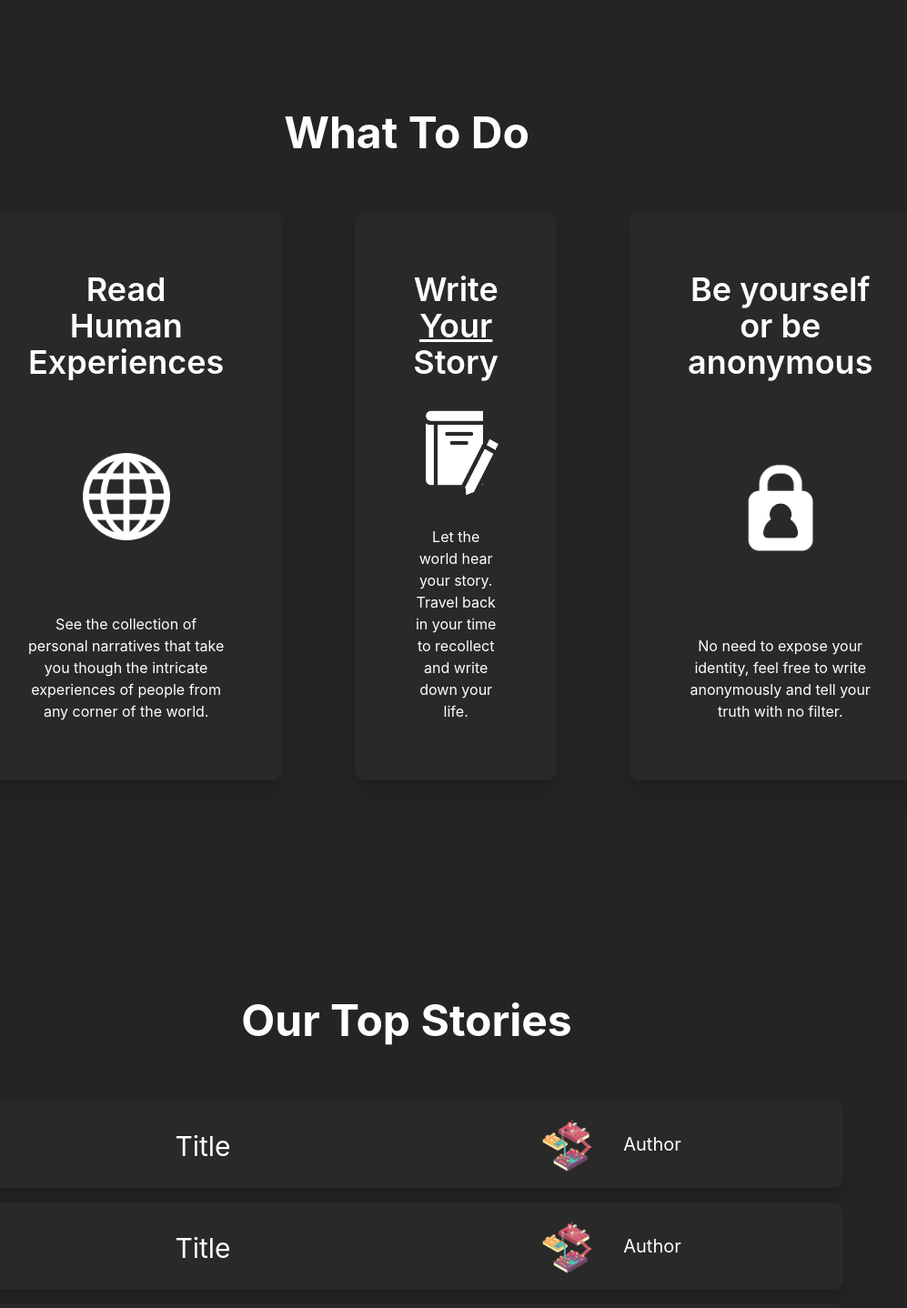
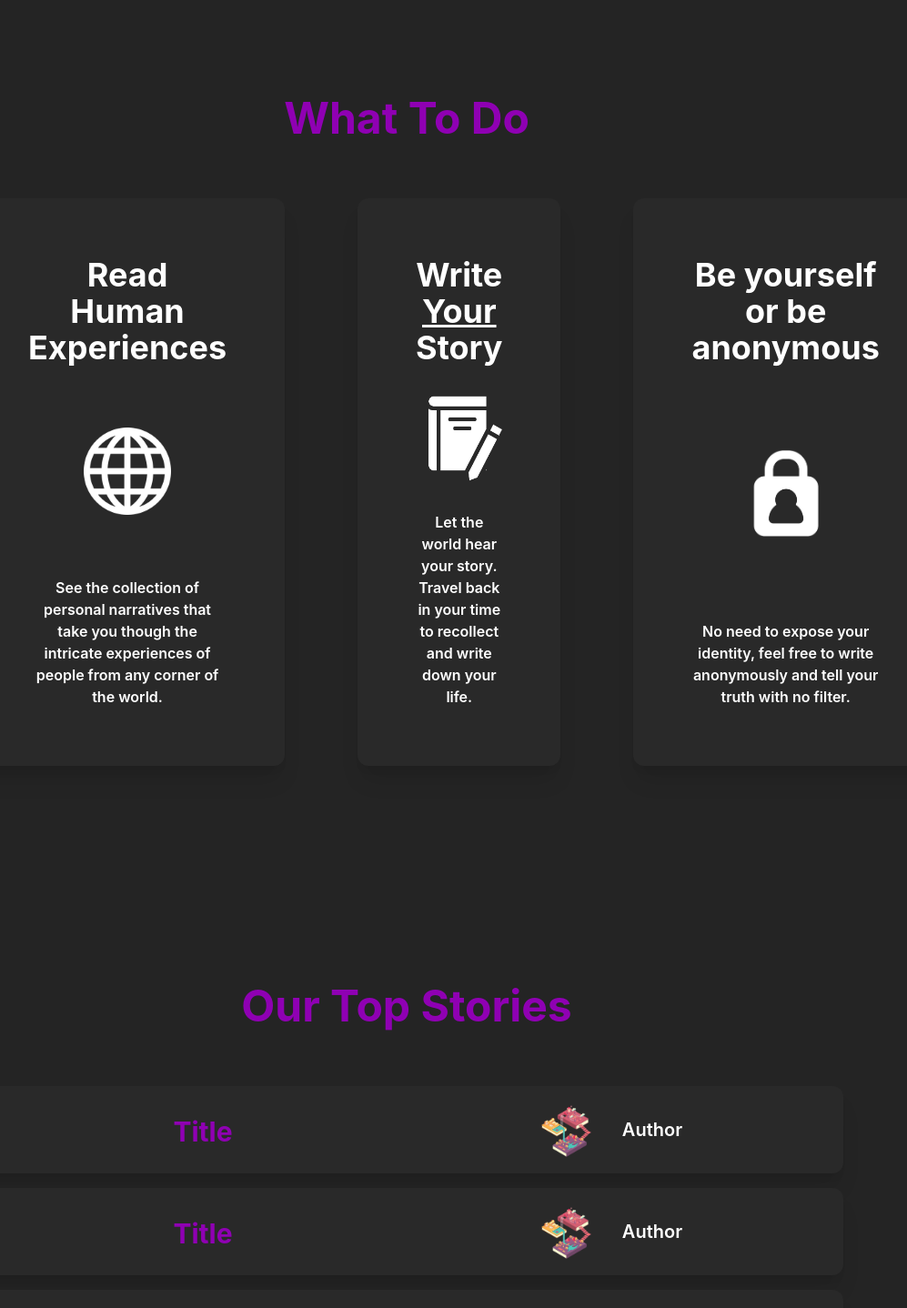
Before and after one commit to alejandrocqvd/MiHistoria, a React (Vite) app in the folder client/: page / in a window 1280 px wide. Shown: the part 1990-3428 px from the top of the page at 91% size, without its empty margins (193-1190 px from the left). Built offline with nearby package versions, Linux system fonts and the light colour scheme; a web font is replaced by a local one.

Commit message:
Changed some colors

```diff
--- a/client/src/pages/Home.tsx
+++ b/client/src/pages/Home.tsx
@@ -30,7 +30,7 @@ export const Home = () => {
       </div>
 
       <div className='flex flex-col justify-center items-center w-9/12 py-16 md:px-48 px-8 bg-[#292929] shadow-xl rounded-xl'>
-        <h1 className='text-5xl font-bold mb-12 text-center'>What is MiHistoria?</h1>
+        <h1 className='text-5xl font-bold mb-12 text-center text-important'>What is MiHistoria?</h1>
         <p className='text-xl flex-1 mr-6 text-center'>
           In an digital world full of fleeting moments and endless posts, MiHistoria offers something different.
           Here, each user gets one chance, <span className='font-bold'>one post, to share their life story.</span> Our app is built on the belief that every person's
@@ -38,84 +38,84 @@ export const Home = () => {
         </p>
       </div>
       <div className='flex flex-col justify-center items-center w-9/12 mt-10 mb-24 py-16 md:px-48 px-8 bg-[#292929] shadow-xl rounded-xl'>
-        <p className='text-xl mb-24 text-center'>
+        <p className='text-xl mb-20 text-center'>
           We invite you to join this community and share your story, your entire story, in one post. Or delve into the intricate and beautiful
           lives of others, learning, emphasizing, and connecting in a way that transcends traditional social media boundaries.
         </p>
-        <h1 className='text-4xl font-extralight pb-2 text-center italic'>"There is no greater agony than bearing the untold story inside you"</h1>
+        <h1 className='text-4xl font-extralight pb-2 text-center italic text-important'>"There is no greater agony than bearing the untold story inside you"</h1>
         <h1 className='text-2xl font-semibold mt-6 text-center'>- Maya Angelou</h1>
       </div>
 
-      <h1 className='text-5xl font-bold mb-16 mt-28'>What To Do</h1>
+      <h1 className='text-5xl font-bold mb-16 mt-28 text-important'>What To Do</h1>
       <div className='flex flex-col lg:flex-row justify-stretch items-stretch w-9/12 mb-24'>
         <a href={'./explore'}
           className='flex-1 flex flex-col justify-between items-center w-full p-16 mb-8 text-center bg-[#292929] shadow-xl rounded-xl hover:shadow-2xl hover:scale-105 transition duration-300 ease-in-out'>
-            <h1 className='text-4xl font-semibold mb-8'>Read Human Experiences</h1>
+            <h1 className='text-4xl font-bold mb-8'>Read Human Experiences</h1>
             <img src={globeIcon} className='h-24 w-auto mb-8' />
-            <p>See the collection of personal narratives that take you though the intricate experiences of people from any corner of the world.</p>
+            <p className='font-semibold'>See the collection of personal narratives that take you though the intricate experiences of people from any corner of the world.</p>
         </a>
         <a href={'./story/:id'} className='flex-1 flex flex-col justify-between items-center w-full lg:mx-20 p-16 mb-8 text-center bg-[#292929] shadow-xl hover:shadow-2xl rounded-xl hover:scale-105 transition duration-300 ease-in-out'>
-            <h1 className='text-4xl font-semibold mb-8'>Write <span className='underline'>Your</span> Story</h1>
+            <h1 className='text-4xl font-bold mb-8'>Write <span className='underline'>Your</span> Story</h1>
             <img src={bookIcon} className='h-24 w-auto mb-8' />
-            <p>Let the world hear your story. Travel back in your time to recollect and write down your life.</p>
+            <p className='font-semibold'>Let the world hear your story. Travel back in your time to recollect and write down your life.</p>
         </a>
         <a href={'./profile/:id/settings'} className='flex-1 flex flex-col justify-between items-center w-full p-16 mb-8 text-center bg-[#292929] shadow-xl hover:shadow-2xl rounded-xl hover:scale-105 transition duration-300 ease-in-out'>
-            <h1 className='text-4xl font-semibold mb-8'>Be yourself or be anonymous</h1>
+            <h1 className='text-4xl font-bold mb-8'>Be yourself or be anonymous</h1>
             <img src={privacyIcon} className='h-24 w-auto mb-8' />
-            <p>No need to expose your identity, feel free to write anonymously and tell your truth with no filter.</p>
+            <p className='font-semibold'>No need to expose your identity, feel free to write anonymously and tell your truth with no filter.</p>
         </a>
       </div>
 
-      <h1 className='text-5xl font-bold mb-16 mt-28'>Our Top Stories</h1>
+      <h1 className='text-5xl font-bold mb-16 mt-28 text-important'>Our Top Stories</h1>
       <div className='flex flex-col justify-center items-stretch h-auto w-9/12 mb-32'>
 
         <a href='./story/:id' className='flex flex-row justify-center items-center mb-4 h-24 p-8 bg-[#292929] shadow-xl rounded-xl hover:shadow-2xl hover:scale-105 transition duration-300 ease-in-out'>
           <div className='flex-1 flex flex-col justify-items-center h-full'>
-            <h1 className='text-3xl text-center'>Title</h1>
+            <h1 className='text-3xl text-center text-important font-bold'>Title</h1>
           </div>
           <div className='flex-1 flex flex-row justify-center items-center rounded-xl'>
             <img src={homeBg} className='h-20' />
-            <h2 className='text-xl ml-8'>Author</h2>
+            <h2 className='text-xl ml-8 font-semibold'>Author</h2>
           </div>
         </a>
 
         <a href='./story/:id' className='flex flex-row justify-center items-center mb-4 h-24 p-8 bg-[#292929] shadow-xl rounded-xl hover:shadow-2xl hover:scale-105 transition duration-300 ease-in-out'>
           <div className='flex-1 flex flex-col justify-items-center h-full'>
-            <h1 className='text-3xl text-center'>Title</h1>
+            <h1 className='text-3xl text-center text-important font-bold'>Title</h1>
           </div>
           <div className='flex-1 flex flex-row justify-center items-center rounded-xl'>
             <img src={homeBg} className='h-20' />
-            <h2 className='text-xl ml-8'>Author</h2>
+            <h2 className='text-xl ml-8 font-semibold'>Author</h2>
           </div>
         </a>
 
         <a href='./story/:id' className='flex flex-row justify-center items-center mb-4 h-24 p-8 bg-[#292929] shadow-xl rounded-xl hover:shadow-2xl hover:scale-105 transition duration-300 ease-in-out'>
           <div className='flex-1 flex flex-col justify-items-center h-full'>
-            <h1 className='text-3xl text-center'>Title</h1>
+            <h1 className='text-3xl text-center text-important font-bold'>Title</h1>
           </div>
           <div className='flex-1 flex flex-row justify-center items-center rounded-xl'>
             <img src={homeBg} className='h-20' />
-            <h2 className='text-xl ml-8'>Author</h2>
+            <h2 className='text-xl ml-8 font-semibold'>Author</h2>
           </div>
         </a>
 
         <a href='./story/:id' className='flex flex-row justify-center items-center mb-4 h-24 p-8 bg-[#292929] shadow-xl rounded-xl hover:shadow-2xl hover:scale-105 transition duration-300 ease-in-out'>
           <div className='flex-1 flex flex-col justify-items-center h-full'>
-            <h1 className='text-3xl text-center'>Title</h1>
+            <h1 className='text-3xl text-center text-important font-bold'>Title</h1>
           </div>
           <div className='flex-1 flex flex-row justify-center items-center rounded-xl'>
             <img src={homeBg} className='h-20' />
-            <h2 className='text-xl ml-8'>Author</h2>
+            <h2 className='text-xl ml-8 font-semibold'>Author</h2>
           </div>
         </a>
 
         <a href='./story/:id' className='flex flex-row justify-center items-center mb-4 h-24 p-8 bg-[#292929] shadow-xl rounded-xl hover:shadow-2xl hover:scale-105 transition duration-300 ease-in-out'>
           <div className='flex-1 flex flex-col justify-items-center h-full'>
-            <h1 className='text-3xl text-center'>Title</h1>
+            <h1 className='text-3xl text-center text-important font-bold'>Title</h1>
           </div>
           <div className='flex-1 flex flex-row justify-center items-center rounded-xl'>
             <img src={homeBg} className='h-20' />
-            <h2 className='text-xl ml-8'>Author</h2>
+            <h2 className='text-xl ml-8 font-semibold'>Author</h2>
           </div>
         </a>
 
--- a/client/tailwind.config.js
+++ b/client/tailwind.config.js
@@ -11,7 +11,7 @@ export default {
         secondary: '#292929',
         tertiary: '#474747',
         text: '#FFFFFF',
-        important: '#6600cc',
+        important: '#8f00b3',
         error: '#DC143C',
       },
       fontFamily: {
```
